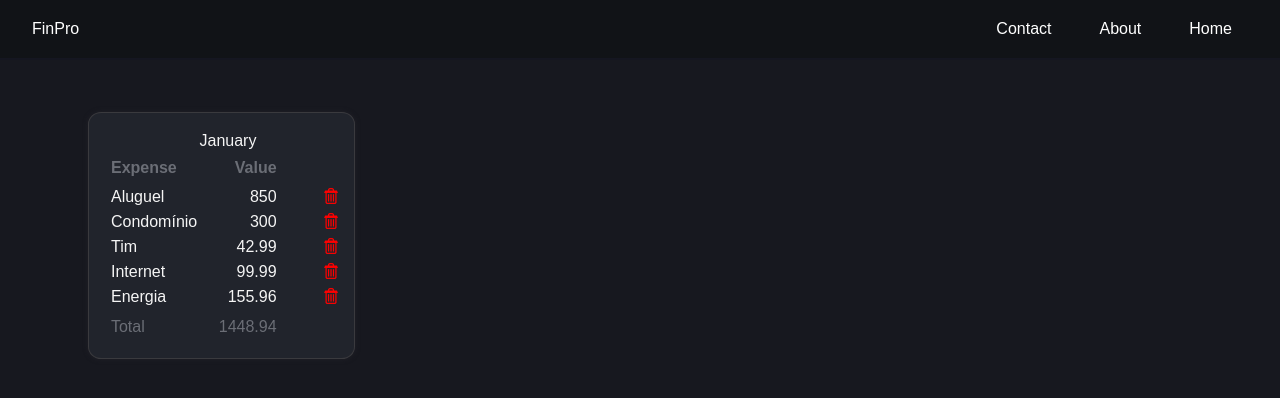
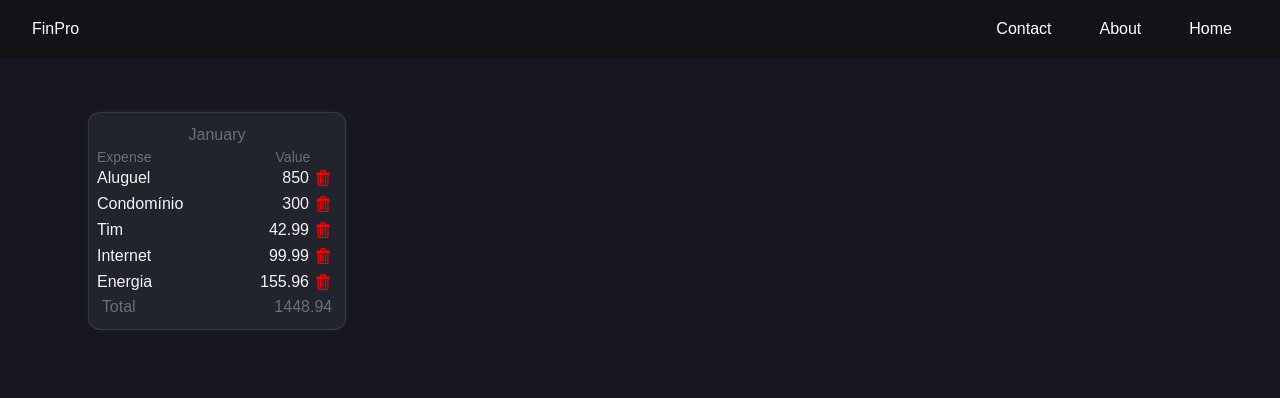
Before and after one commit to BrunoSTB/FinPro, an Angular app: page / in a window 1280 px wide. Shown: the top 398 px of the page. Built offline with nearby package versions, Linux system fonts and the light colour scheme.

Commit message:
refactored card html

```diff
--- a/src/app/expenses-card/expenses-card.component.css
+++ b/src/app/expenses-card/expenses-card.component.css
@@ -6,39 +6,50 @@
     border-radius: 5%;
     box-shadow: #212128 0rem 0rem 0.3rem;
     display: flex;
-    text-align: left;
-    padding: 1.5% 0.5% 1% 1.5%;
+    flex-direction: column;
+    padding: 0.5rem;
+    text-align: center;
     color: whitesmoke;
 }
 
-.card-content {
-    width: 100%;
-}
-
-
 .card-header, .card-footer {
-    height: 2rem;
+    padding: 0.3rem;
     color: #6B6E76;
 }
 
+.card-footer {
+    display: flex;
+    text-align: center;
+    justify-content: space-between;
+}
+
+.body-header {
+    font-size: 14px;
+    display: flex;
+    color: #6B6E76;
+
+}
+
+.body-content {
+    display: flex;
+    margin-top: 0.3rem;
+}
+
+.name-column {
+    flex: 5;
+    text-align: left;
+}
+
+.value-column {
+    flex: 3;
+    text-align: right;
+}
+
+.remove-column {
+    flex: 1;
+}
 
 .rmv-button {
     background-color: #21242C;
-    border: hidden ;
-    margin: auto;
+    border: none;
 }
-
-.name-column {
-    flex: 1;
-    position: relative;
-}
-
-.value-column {
-    width: 10rem;
-    position: relative;
-}
-
-.remove-column {
-    width: 15rem;
-    position: relative;
-}
--- a/src/app/expenses-card/expenses-card.component.html
+++ b/src/app/expenses-card/expenses-card.component.html
@@ -1,28 +1,21 @@
 <div class="card">
-    <table class="card-content">
-        <caption>January</caption>
+    <div class="card-header">January</div>
 
-        <thead class="card-header">
-            <tr>
-                <th>Expense</th>
-                <th class="al-right">Value</th>
-            </tr>
-        </thead>
+    <div class="card-body">
+        <div class="body-header">
+            <span class="name-column">Expense</span>
+            <span class="value-column">Value</span>
+            <span class="remove-column"></span>
+        </div>
+        <div class="body-content" *ngFor="let expense of expensesList">
+            <span class="name-column">{{ expense.name }}</span>
+            <span class="value-column">{{ expense.value }}</span>
+            <span class="remove-column"><button class="rmv-button" (click)="removeExpense(expense.id)"><img src="../assets/deletebutton.png"></button></span>
+        </div>
+    </div>
 
-        <tbody class="card-body" *ngFor="let expense of expensesList">
-            <tr>
-                <td class="name-column">{{ expense.name }}</td>
-                <td class="value-column al-right">{{ expense.value }}</td>
-                <td class="remove-column al-right"><button class="rmv-button" (click)="removeExpense(expense.id)"><img src="../assets/deletebutton.png"></button></td>
-            </tr>
-        </tbody>
-
-        <tfoot class="card-footer">
-            <tr>
-                <td>Total</td>
-                <td class="al-right">{{ getSum() }}</td>
-            </tr>
-        </tfoot>
-
-    </table>
+    <div class="card-footer">
+        <span>Total</span>
+        <span>{{ getSum() }}</span>
+    </div>
 </div>
--- a/src/app/expenses-card/expenses-card.component.ts
+++ b/src/app/expenses-card/expenses-card.component.ts
@@ -18,6 +18,10 @@ export class ExpensesCardComponent {
     return Math.round((sum + Number.EPSILON) * 100) / 100;
   }
 
+  clearExpenseList() {
+    this.expensesList = [];
+  }
+
   removeExpense(expenseId: number) {
     this.expensesList = this.expensesList.filter(x => x.id !== expenseId);
     console.log('foi');
```
